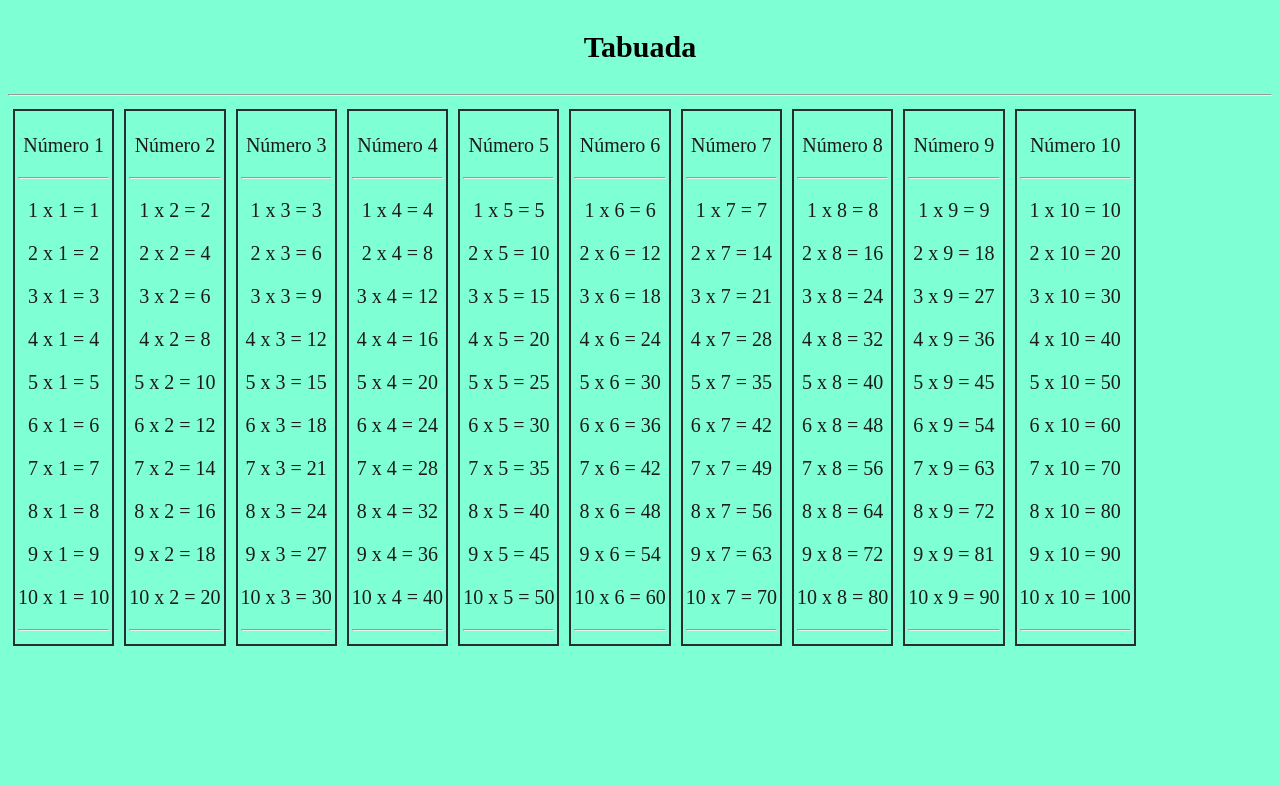
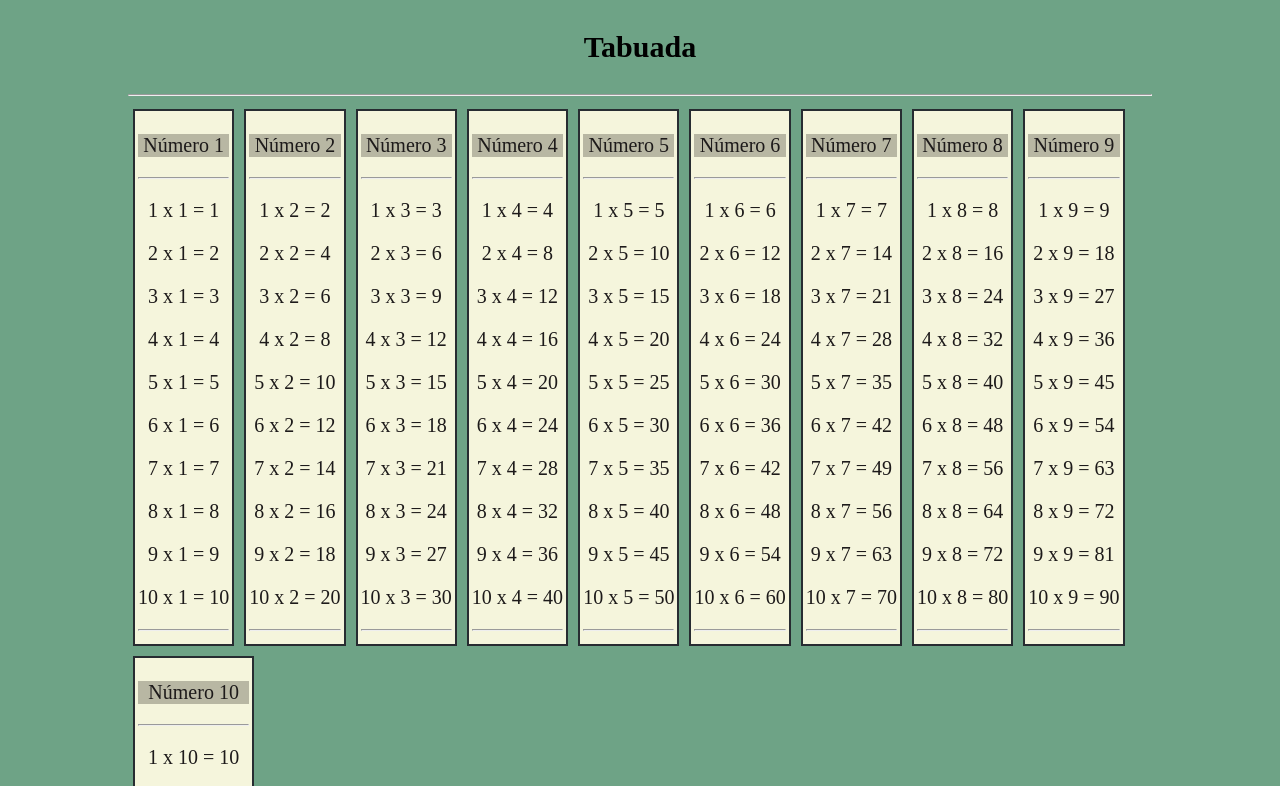
Before and after one commit to robinhoc/12831, a plain HTML site: page js/03/index.html in a window 1280 px wide. Shown: the top 786 px of the page. Drawn offline with Linux system fonts and the light colour scheme.

Commit message:
tabuada 2

```diff
--- a/js/03/index.html
+++ b/js/03/index.html
@@ -10,7 +10,9 @@
 
 <style>
     body {
-        background-color: aquamarine;
+        background-color: rgb(110, 163, 134);
+        margin: auto;
+        width: 80%;
     }
 
     .header{
@@ -32,6 +34,7 @@
         border-style: solid;
         padding: 3px;
         float:left;
+        background-color: beige;
     }
 
     .flex {
@@ -45,6 +48,10 @@
     .flex-item-1 {
         flex: 1;
     }
+
+    .labelstyle{
+        background-color: rgb(184, 183, 163);
+    }
 </style>
 
 <script>
@@ -56,7 +63,7 @@
 
     for (let valortabuada = 1; valortabuada < 11; valortabuada++) {
         html += '<section class="item">'
-        html += '<p>Número '+ valortabuada +'</p>'
+        html += '<p class="labelstyle">Número '+ valortabuada +'</p>'
         html += '<hr>'
 
         for (let index = 1; index < 11; index++) {
```
